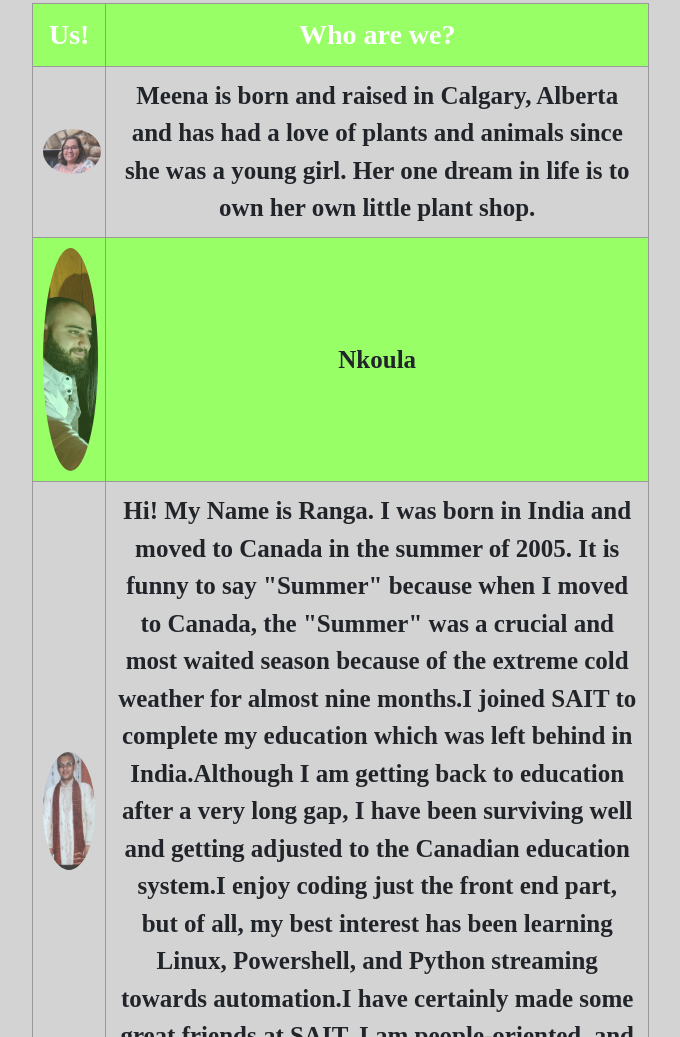
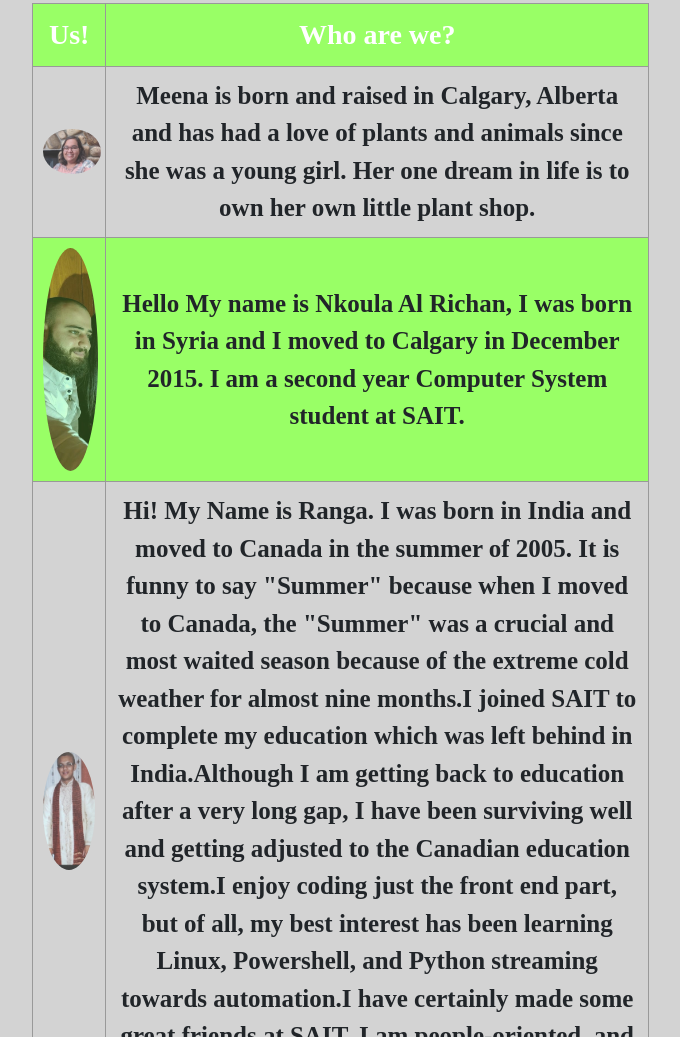
Before and after one commit to NkoulaAlRichan/web, a plain HTML site: page faqandabout.html in a window 1280 px wide. Shown: the part 727-1764 px from the top of the page, without its empty margins (537-1217 px from the left). Drawn offline with nearby package versions, Linux system fonts and the light colour scheme.

Commit message:
Update faqandabout.html

```diff
--- a/faqandabout.html
+++ b/faqandabout.html
@@ -122,7 +122,7 @@ function closeNav() {
         </tr>
         <tr>
             <td><img src="images/nk.jpg" class="nk"></td>
-            <td>Nkoula </td>
+            <td>Hello My name is Nkoula Al Richan, I was born in Syria and I moved to Calgary in December 2015. I am a second year Computer System student at SAIT.</td>
         </tr>
 		<tr>
             <td><img src="images/rangaa.jpg" class="ranga"></td>
```
